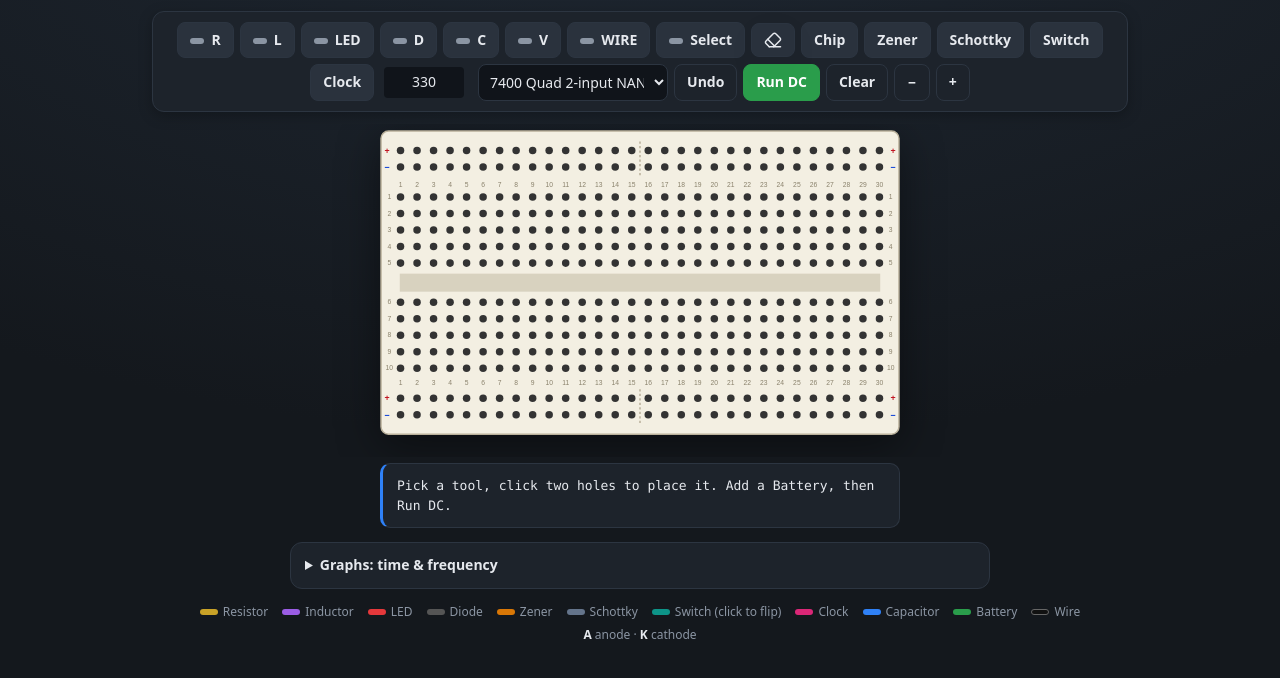
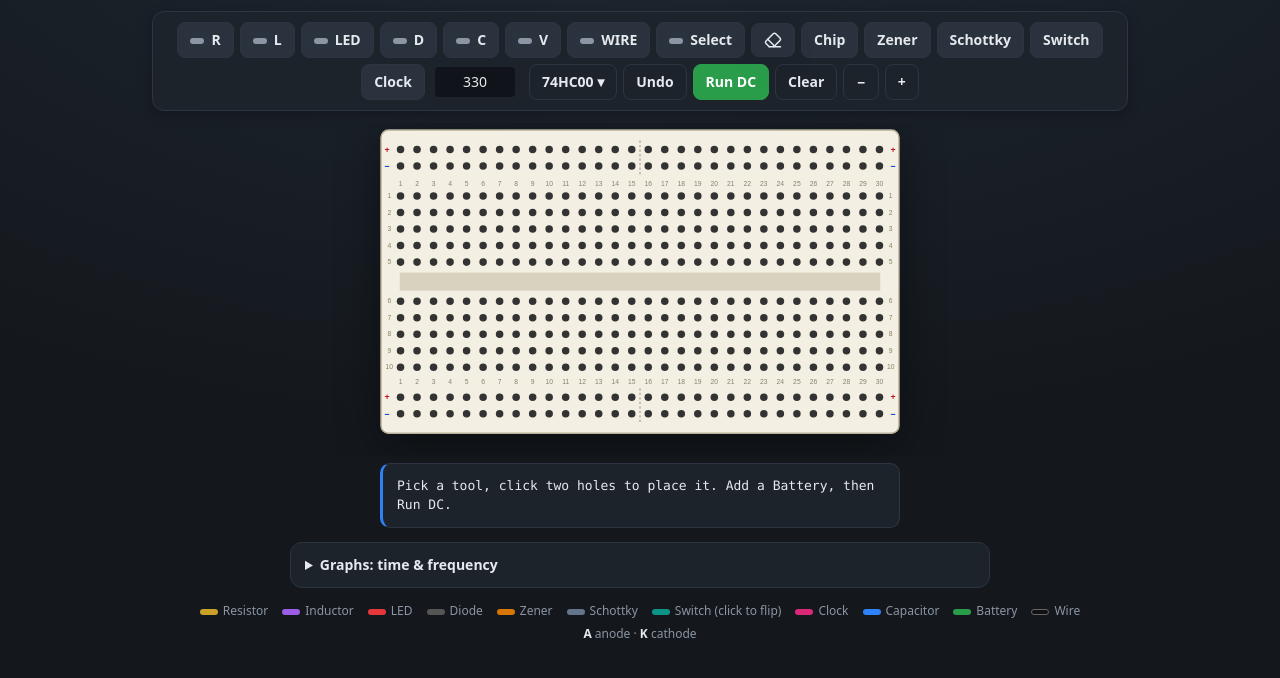
Before and after one commit to robinwanyonyi7-netizen/PCB-Virtual-Board, a website built with Vite: page index.html in a window 1280 px wide. Shown: the part 78-756 px from the top of the page. Built offline with nearby package versions, Linux system fonts and the light colour scheme.

Commit message:
feat: implement chip picker gallery with detailed component descriptions and integrate into main application

```diff
--- /dev/null
+++ b/src/icinfo.ts
@@ -0,0 +1,61 @@
+// Plain-language blurbs shown in the chip picker. Key = the part's id in components.json.
+// A part with no entry here still appears in the picker, using its subtype as the description.
+export interface ICInfo { what: string; use: string }
+
+export const IC_INFO: Record<string, ICInfo> = {
+  // --- Logic gates ---
+  '7400': { what: 'Four independent 2-input NAND gates in one chip.', use: 'NAND is a universal gate, so any logic can be built from it. Latches, inverters, glue logic.' },
+  '7402': { what: 'Four independent 2-input NOR gates in one chip.', use: 'SR latches and "all inputs low" detection. Also a universal gate.' },
+  '7404': { what: 'Six inverters (NOT gates): the output is the opposite of the input.', use: 'Flipping or buffering a signal, and simple RC oscillators.' },
+  '7408': { what: 'Four 2-input AND gates. The output is high only when both inputs are high.', use: 'Enabling or gating a signal, e.g. letting a clock through only when a switch is on.' },
+  '7432': { what: 'Four 2-input OR gates. The output is high when either input is high.', use: 'Combining alarm or trigger signals into one line.' },
+  '7486': { what: 'Four 2-input XOR gates. The output is high when the inputs differ.', use: 'Adders, parity checkers, comparators and a switchable inverter.' },
+  '7410': { what: 'Three 3-input NAND gates in one chip.', use: 'Wider decoding and enable logic where two inputs are not enough.' },
+  '7420': { what: 'Two 4-input NAND gates in one chip.', use: 'Detecting a 4-bit pattern and wide address decoding.' },
+  '74HC283': { what: '4-bit binary full adder with fast carry. Adds two 4-bit numbers plus a carry in.', use: 'The core of a simple ALU or calculator. Chips can be chained for wider numbers.' },
+  '74HC138': { what: '3-to-8 line decoder. A 3-bit input pulls exactly one of 8 outputs low.', use: 'Address decoding and chip-select, or driving one of 8 devices at a time.' },
+  '74HC151': { what: '8-to-1 multiplexer. A 3-bit select picks which of 8 inputs reaches the output.', use: 'Data selection, serialising parallel data, or building any 3-input logic function.' },
+  '74HC157': { what: 'Quad 2-to-1 multiplexer: four switches that each choose between two sources.', use: 'Choosing between two 4-bit buses, e.g. selecting a data source.' },
+  '74HC4511': { what: 'BCD to 7-segment decoder and driver with a latch.', use: 'Showing a 4-bit count as a digit 0 to 9 on a common-cathode display. Pair it with a counter.' },
+
+  // --- Flip-flops, counters, registers ---
+  '74HC74': { what: 'Dual D flip-flop with set and clear. Each stores one bit on a rising clock edge.', use: 'Registers, divide-by-2 stages, edge synchronisers and switch debouncing.' },
+  '74HC112': { what: 'Dual JK flip-flop, falling-edge triggered, with asynchronous set and clear.', use: 'Toggle stages for frequency dividers and counters, and small state machines.' },
+  '74HC161': { what: '4-bit synchronous binary counter with asynchronous clear and parallel load.', use: 'Counting pulses 0 to 15, divide-by-N circuits and address generators.' },
+  '74HC163': { what: '4-bit synchronous binary counter with synchronous clear and parallel load.', use: 'Same jobs as the 74HC161, but the clear is clock-aligned so it is safer in state machines.' },
+  '74HC393': { what: 'Dual 4-bit binary ripple counter.', use: 'Dividing a fast clock down, e.g. a crystal frequency by up to 256.' },
+  '74HC4017': { what: 'Decade counter with 10 decoded outputs. One output is high at a time.', use: 'LED chasers, running lights and simple sequencers.' },
+  '74HC595': { what: '8-bit shift register with an output latch. Serial data in, 8 parallel outputs.', use: 'Driving 8 LEDs or a display from just 3 microcontroller pins. Chips can be chained.' },
+  '74HC373': { what: 'Octal transparent latch with 3-state outputs.', use: 'Holding an 8-bit value, e.g. latching a multiplexed address/data bus.' },
+
+  // --- Transistors ---
+  '2N2222': { what: 'General-purpose NPN transistor, 40 V and up to 600 mA.', use: 'Switching LEDs, relays and buzzers from a logic pin, and general amplifying.' },
+  '2N3904': { what: 'General-purpose NPN transistor, 40 V and up to 200 mA.', use: 'Low-power switching, small-signal amplifiers and logic-level drivers.' },
+  'BC547': { what: 'General-purpose NPN transistor, 45 V and up to 100 mA.', use: 'Audio preamps and small-signal switching. Very common in hobby circuits.' },
+  'BC557': { what: 'PNP transistor, the complement of the BC547. 45 V, up to 100 mA.', use: 'High-side switching and push-pull stages paired with a BC547.' },
+  '2N7000': { what: 'N-channel MOSFET, 60 V and up to 200 mA. Switched by voltage, not current.', use: 'Driving small loads from logic with almost no gate current, and level shifting.' },
+  'BS170': { what: 'N-channel MOSFET, 60 V and up to 500 mA.', use: 'Switching LEDs, relays and small motors from logic, and level shifting.' },
+
+  // --- Analog ---
+  'LM358': { what: 'Dual op-amp that runs from a single supply.', use: 'Amplifiers, buffers, filters and sensor signal conditioning in 5 V circuits.' },
+  'LM324': { what: 'Quad op-amp (four amplifiers) that runs from a single supply.', use: 'Multi-stage filters and amplifiers where one chip should do several jobs.' },
+  'LM741': { what: 'Classic general-purpose op-amp. Needs a higher supply, about 10 V or more here.', use: 'Learning op-amp circuits: inverting and non-inverting amps, integrators, audio.' },
+  'NE555': { what: 'The classic bipolar 555 timer.', use: 'Astable oscillators, one-shot pulses and delays, LED blinkers and PWM.' },
+  'LMC555': { what: 'CMOS version of the 555 timer, with lower power draw.', use: 'The same timing jobs as the NE555 in battery-powered circuits.' },
+  'LM393': { what: 'Dual comparator with open-collector outputs.', use: 'Threshold detection, zero-crossing, light and temperature sensing. Needs a pull-up on the output.' },
+
+  // --- Display, pots, power, other ---
+  'DISP7': { what: 'Single-digit 7-segment LED display, common cathode.', use: 'Showing digits 0 to 9. Put a resistor on each segment, or drive it from a 74HC4511.' },
+  'POT1K': { what: 'Linear potentiometer, 1 kΩ: a variable resistor with a sliding wiper.', use: 'Adjustable voltage divider, brightness or volume knob, and low-resistance tuning.' },
+  'POT10K': { what: 'Linear potentiometer, 10 kΩ: a variable resistor with a sliding wiper.', use: 'The usual choice for dividers, knobs and sensor inputs on logic or op-amp circuits.' },
+  'POT100K': { what: 'Linear potentiometer, 100 kΩ: a variable resistor with a sliding wiper.', use: 'High-impedance dividers, tone controls and timing adjustments (e.g. a 555 frequency knob).' },
+  'LM7805': { what: 'Fixed 5 V positive voltage regulator, up to about 1 A.', use: 'Turning a 7 to 12 V supply into a steady 5 V for logic and microcontrollers.' },
+  'LM7809': { what: 'Fixed 9 V positive voltage regulator, up to about 1 A.', use: 'Powering 9 V circuits from a higher DC supply such as a 12 V adapter.' },
+  'LM7812': { what: 'Fixed 12 V positive voltage regulator, up to about 1 A.', use: 'A steady 12 V rail for relays, fans and op-amp circuits from a higher DC input.' },
+  'LM317': { what: 'Adjustable positive regulator. Two resistors set the output from a 1.25 V reference.', use: 'Variable bench supplies and constant-current LED drivers.' },
+  'PC817': { what: 'Optocoupler: an LED on the input side lights a phototransistor on the output side.', use: 'Isolating a microcontroller from mains, high voltage or noisy circuits.' },
+  'PC814': { what: 'AC-input optocoupler with two back-to-back LEDs, so it works with either polarity.', use: 'Safely detecting AC mains presence or zero crossings.' },
+  'ULN2003A': { what: 'Seven-channel Darlington transistor array that sinks current (low-side driver). Simulated as one channel here.', use: 'Driving relays, stepper motors and solenoids from logic pins. Has built-in flyback diodes.' },
+  'SRD-05VDC': { what: '5 V relay: a small coil flips a mechanical switch.', use: 'Switching mains or high-current loads with full isolation. Drive it from a transistor with a flyback diode.' },
+  'TRF230-12': { what: 'Transformer that steps 230 V AC down to 12 V AC.', use: 'The first stage of a mains power supply, followed by a rectifier, filter and regulator.' },
+};
--- /dev/null
+++ b/src/icpicker.ts
@@ -0,0 +1,119 @@
+// Chip picker: a gallery of image tiles (picture, name, what it is, where it is used) that replaces the plain <select>.
+// The pictures are drawn as SVG in the same style as the chips on the board (dark body, notch, silver pins).
+import { COMPONENTS, isSimulable, type ComponentDef } from './components';
+import { IC_INFO } from './icinfo';
+
+const W = 160, H = 84, PIN = '#b8b8b8';
+const esc = (s: string) => s.replace(/[&<>"]/g, c => ({ '&': '&amp;', '<': '&lt;', '>': '&gt;', '"': '&quot;' } as Record<string, string>)[c]);
+const short = (d: ComponentDef) => d.name.replace(/\s*\(.*$/, ''); // "2N2222 (PN2222A, TO-92)" -> "2N2222"
+const text = (x: number, y: number, s: string, size: number, fill: string) => `<text x="${x}" y="${y}" font-size="${size}" fill="${fill}" text-anchor="middle" font-family="Arial,sans-serif">${esc(s)}</text>`;
+const fit = (s: string, width: number, max: number) => Math.max(5, Math.min(max, width / (Math.max(1, s.length) * 0.6)));
+// vertical legs under a body, centred on the picture; optional pin names underneath
+const legs = (names: string[], top: number, bottom: number, pitch: number, labels = true) => names.map((nm, i) => {
+  const x = W / 2 + (i - (names.length - 1) / 2) * pitch;
+  return `<rect x="${x - 1.5}" y="${top}" width="3" height="${bottom - top}" fill="${PIN}"/>` + (labels ? text(x, bottom + 9, nm, 7, '#6b6455') : '');
+}).join('');
+
+function dip(n: number, label: string, o: { bh?: number; fill?: string; extra?: string } = {}) { // pin 1 end (notch) on the left, like on the board
+  const half = Math.max(2, Math.ceil(n / 2)), pitch = 10, bw = Math.max(56, half * pitch + 8), bh = o.bh ?? 34;
+  const x0 = (W - bw) / 2, y0 = (H - bh) / 2, cy = H / 2, off = (bw - half * pitch) / 2;
+  let s = '';
+  for (let i = 0; i < half; i++) {
+    const x = x0 + off + i * pitch + pitch / 2 - 2.5;
+    s += `<rect x="${x}" y="${y0 - 7}" width="5" height="8" fill="${PIN}"/><rect x="${x}" y="${y0 + bh - 1}" width="5" height="8" fill="${PIN}"/>`;
+  }
+  s += `<rect x="${x0}" y="${y0}" width="${bw}" height="${bh}" rx="3" fill="${o.fill ?? '#222'}" stroke="#000" stroke-width="1.5"/>`;
+  s += `<path d="M${x0} ${cy - 5} a5 5 0 0 1 0 10" fill="#555"/><circle cx="${x0 + 8}" cy="${y0 + bh - 6}" r="1.8" fill="#888"/>`;
+  if (label) s += text(W / 2, cy + fit(label, bw - 16, 11) * 0.35, label, fit(label, bw - 16, 11), '#eee');
+  return s + (o.extra ?? '');
+}
+
+function digit(cx: number, cy: number) { // an "8" with every segment lit, like the display on the board
+  const w = 7, h = 12, S = [[-w, -h, w, -h], [w + 2, -h + 2, w + 2, -1], [w + 2, 1, w + 2, h - 2], [-w, h, w, h], [-w - 2, 1, -w - 2, h - 2], [-w - 2, -h + 2, -w - 2, -1], [-w, 0, w, 0]];
+  return `<g transform="translate(${cx} ${cy}) scale(1.25)">${S.map(([a, b, c, d]) => `<line x1="${a}" y1="${b}" x2="${c}" y2="${d}" stroke="#ff4d4d" stroke-width="4" stroke-linecap="round"/>`).join('')}<circle cx="${w + 8}" cy="${h}" r="2.2" fill="#ff4d4d"/></g>`;
+}
+
+function to92(label: string, names: string[]) { // flat face toward you, three legs
+  return legs(names, 50, 70, 14) + `<path d="M58 50 A22 22 0 0 1 102 50 Z" fill="#1b1b1b" stroke="#000" stroke-width="1.5"/>` + text(80, 44, label, fit(label, 36, 9), '#ddd');
+}
+function to220(label: string, names: string[]) { // metal tab with a mounting hole above a black body
+  return legs(names, 58, 70, 20) + `<rect x="58" y="8" width="44" height="22" fill="${PIN}" stroke="#8a8a8a"/><circle cx="80" cy="17" r="4" fill="#f3efe2" stroke="#8a8a8a"/><rect x="58" y="30" width="44" height="28" rx="2" fill="#222" stroke="#000" stroke-width="1.5"/>` + text(80, 48, label, fit(label, 40, 10), '#eee');
+}
+function pot(names: string[]) { // blue trimmer with a slotted knob
+  return legs(names, 54, 70, 16) + `<rect x="56" y="10" width="48" height="44" rx="5" fill="#2563eb" stroke="#1e3a8a" stroke-width="1.5"/><circle cx="80" cy="32" r="14" fill="#d1d5db" stroke="#6b7280" stroke-width="1.5"/><line x1="70" y1="32" x2="90" y2="32" stroke="#374151" stroke-width="3" stroke-linecap="round" transform="rotate(-35 80 32)"/>`;
+}
+function relay(label: string) { // blue cube
+  return legs(['1', '2', '3', '4', '5'], 54, 70, 18, false) + `<rect x="40" y="8" width="80" height="46" rx="3" fill="#1e5bb8" stroke="#123a7a" stroke-width="1.5"/>` + text(80, 35, label, fit(label, 64, 10), '#fff');
+}
+function transformer(names: string[]) { // two coils either side of an iron core
+  const coil = (x: number, sweep: number) => `<path d="M${x} 20 a5 5 0 0 ${sweep} 0 10 a5 5 0 0 ${sweep} 0 10 a5 5 0 0 ${sweep} 0 10" fill="none" stroke="#e6e9ee" stroke-width="2"/>`;
+  return legs(names, 56, 70, 16) + `<rect x="44" y="8" width="72" height="48" rx="4" fill="#3a3f47" stroke="#1f2328" stroke-width="1.5"/>${coil(62, 1)}${coil(98, 0)}<line x1="78" y1="16" x2="78" y2="50" stroke="#aaa" stroke-width="2"/><line x1="82" y1="16" x2="82" y2="50" stroke="#aaa" stroke-width="2"/>`;
+}
+
+function thumb(d: ComponentDef): string {
+  const label = short(d), t = d.model.type, pk = d.package, names = d.pins.map(p => p.name);
+  const g = t === 'transformer' ? transformer(names)
+    : t === 'relay' ? relay(label)
+    : t === 'pot' ? pot(names)
+    : t === 'led7' ? dip(10, '', { bh: 52, fill: '#111', extra: digit(W / 2, H / 2) })
+    : pk === 'TO-220' ? to220(label, names)
+    : pk === 'TO-92' ? to92(label, names)
+    : dip(Number(pk.match(/DIP-(\d+)/)?.[1] ?? names.length), label);
+  return `<svg viewBox="0 0 ${W} ${H}" role="img" aria-label="${esc(label)}">${g}</svg>`;
+}
+
+const CAT_TITLE: Record<string, string> = { logic: 'Logic ICs', transistor: 'Transistors', analog: 'Analog ICs', display: 'Displays', passive: 'Passive parts', power: 'Power', optocoupler: 'Optocouplers', driver: 'Drivers', switch: 'Relays' };
+
+export interface PickerOpts {
+  bar: HTMLElement;               // the toolbar; the picker panel opens just below it
+  select: HTMLSelectElement;      // the existing chip <select>: stays as the source of truth for placeIC(), but hidden
+  chipTool: HTMLButtonElement;    // the "Chip" tool button
+  onPick?: (id: string) => void;  // called after a tile is chosen (used for the status message)
+}
+
+export function initICPicker({ bar, select, chipTool, onPick }: PickerOpts) {
+  const byCat = new Map<string, string[]>();
+  Object.keys(COMPONENTS).filter(isSimulable).forEach(id => { const c = COMPONENTS[id].category; if (!byCat.has(c)) byCat.set(c, []); byCat.get(c)!.push(id); });
+  const tile = (id: string) => {
+    const d = COMPONENTS[id], info = IC_INFO[id];
+    return `<button type="button" class="icp-tile" data-id="${esc(id)}" aria-pressed="false">`
+      + `<span class="icp-img">${thumb(d)}</span><span class="icp-name">${esc(short(d))}</span><span class="icp-pkg">${esc(d.package)}</span>`
+      + `<span class="icp-what">${esc(info?.what ?? d.subtype)}</span>`
+      + (info ? `<span class="icp-use"><b>Used for:</b> ${esc(info.use)}</span>` : '') + `</button>`;
+  };
+  const sections = [...byCat.entries()].map(([cat, ids]) => {
+    ids.sort((a, b) => short(COMPONENTS[a]).localeCompare(short(COMPONENTS[b]), undefined, { numeric: true }));
+    return `<details open><summary>${esc(CAT_TITLE[cat] ?? cat[0].toUpperCase() + cat.slice(1))} <small>${ids.length}</small></summary><div class="icp-grid">${ids.map(tile).join('')}</div></details>`;
+  }).join('');
+
+  const panel = document.createElement('section');
+  panel.id = 'icpicker'; panel.hidden = true;
+  panel.innerHTML = `<div class="icp-head"><div>Choose a chip <span>Pick one, then click a hole on the board</span></div><button type="button" class="icp-x" aria-label="Close" title="Close">✕</button></div><div class="icp-body">${sections}</div>`;
+  bar.after(panel);
+  const body = panel.querySelector<HTMLElement>('.icp-body')!;
+  const tiles = [...panel.querySelectorAll<HTMLButtonElement>('.icp-tile')];
+
+  const icBtn = document.createElement('button'); // shows the current chip and opens the gallery
+  icBtn.type = 'button'; icBtn.title = 'Choose a chip'; icBtn.setAttribute('aria-haspopup', 'true'); icBtn.setAttribute('aria-expanded', 'false');
+  select.after(icBtn); select.style.display = 'none';
+  let current = select.value;
+  const refresh = () => { const d = COMPONENTS[current]; icBtn.textContent = (d ? short(d) : 'Chips') + ' ▾'; tiles.forEach(t => t.setAttribute('aria-pressed', String(t.dataset.id === current))); };
+  const open = () => {
+    panel.hidden = false; icBtn.setAttribute('aria-expanded', 'true'); refresh();
+    const t = tiles.find(x => x.dataset.id === current); if (t) body.scrollTop = Math.max(0, t.offsetTop - 60);
+  };
+  const close = () => { panel.hidden = true; icBtn.setAttribute('aria-expanded', 'false'); };
+  const pick = (id: string) => {
+    current = id; select.value = id; select.dispatchEvent(new Event('change'));
+    chipTool.click(); // switch to the Chip tool (this also re-opens the panel, so close it after)
+    refresh(); close(); onPick?.(id);
+  };
+
+  icBtn.addEventListener('click', () => (panel.hidden ? open() : close()));
+  chipTool.addEventListener('click', open);
+  panel.querySelector('.icp-x')!.addEventListener('click', close);
+  body.addEventListener('click', e => { const t = (e.target as Element).closest<HTMLElement>('.icp-tile'); if (t?.dataset.id) pick(t.dataset.id); });
+  bar.addEventListener('click', e => { const b = (e.target as Element).closest('button'); if (b && b !== chipTool && b !== icBtn) close(); }); // choosing any other tool tidies the gallery away
+  document.addEventListener('keydown', e => { if (e.key === 'Escape' && !panel.hidden) { close(); e.preventDefault(); e.stopImmediatePropagation(); } }); // registered before main's Esc handler, so Esc closes the gallery instead of undoing
+  refresh();
+}
--- a/src/main.ts
+++ b/src/main.ts
@@ -2,6 +2,7 @@ import { COLS, RAIL_HOLES, buildNetlist, type Part } from './breadboard';
 import { solve, segCurrents } from './solver';
 import { initGraph } from './graph';
 import { COMPONENTS, placeHoles, isSimulable } from './components';
+import { initICPicker } from './icpicker';
 const P = 22, X0 = 30, MY0 = 92, NS = 'http://www.w3.org/2000/svg';
 const tools = ['R', 'L', 'LED', 'D', 'C', 'V', 'WIRE', 'SELECT', 'ERASE', 'IC', 'ZD', 'SD', 'SW', 'CLK'] as const;
 type Tool = (typeof tools)[number];
@@ -55,7 +56,7 @@ svg.append(layer); // re-append so parts/wires draw above the holes (SVG z-order
 layer.setAttribute('pointer-events', 'none'); // clicks still reach the holes underneath
 const bar = document.getElementById('bar')!, out = document.getElementById('out')!;
 const btn = (label: string, fn: () => void) => { const b = document.createElement('button'); b.textContent = label; b.onclick = fn; bar.append(b); return b; };
-const hint: Record<string, string> = { R: 'Resistor: click two holes (either order).', L: 'Inductor (henries, e.g. 10m): acts like a wire in DC; matters in the time and frequency graphs.', C: 'Capacitor: click two holes (open circuit in DC).', V: 'Battery: FIRST click = + (positive), SECOND click = − (ground).', LED: 'LED: FIRST click = A (anode, +), SECOND click = K (cathode, −).', D: 'Diode: FIRST click = A (anode), SECOND click = K (cathode, the striped end).', WIRE: 'Wire: click two holes to join them.', SELECT: 'Select: click a part to edit its value or move an end. To remove a part, use Erase.', ERASE: 'Eraser: click, or drag across, a part to remove the whole part.', IC: 'Chip: pick a part in the list, then click a hole. DIP chips straddle the centre gap with pin 1 at the clicked column (bottom-left); transistors (TO-92) sit in 3 holes of the clicked row, left to right.' };
+const hint: Record<string, string> = { R: 'Resistor: click two holes (either order).', L: 'Inductor (henries, e.g. 10m): acts like a wire in DC; matters in the time and frequency graphs.', C: 'Capacitor: click two holes (open circuit in DC).', V: 'Battery: FIRST click = + (positive), SECOND click = − (ground).', LED: 'LED: FIRST click = A (anode, +), SECOND click = K (cathode, −).', D: 'Diode: FIRST click = A (anode), SECOND click = K (cathode, the striped end).', WIRE: 'Wire: click two holes to join them.', SELECT: 'Select: click a part to edit its value or move an end. To remove a part, use Erase.', ERASE: 'Eraser: click, or drag across, a part to remove the whole part.', IC: 'Chip: pick a part in the gallery, then click a hole. DIP chips straddle the centre gap with pin 1 at the clicked column (bottom-left); transistors (TO-92) sit in 3 holes of the clicked row, left to right.' };
 Object.assign(hint, {
   ZD: 'Zener diode: FIRST click = A (anode), SECOND = K (cathode). The value box is its breakdown voltage (e.g. 5.1). Reverse-biased past that voltage it clamps; use a series resistor.',
   SD: 'Schottky diode: FIRST click = A (anode), SECOND = K (cathode). Drops about 0.3 V instead of 0.7 V.',
@@ -77,6 +78,9 @@ Object.entries(COMPONENTS).filter(([id]) => isSimulable(id)).forEach(([id, d]) =
 });
 Object.values(groups).forEach(grp => icSel.append(grp));
 bar.append(icSel);
+initICPicker({ bar, select: icSel, chipTool: bar.querySelectorAll('button')[tools.indexOf('IC')] as HTMLButtonElement, onPick: id => { // image gallery replaces the visible dropdown (icSel stays, hidden, as the value placeIC reads)
+  const d = COMPONENTS[id]; out.textContent = `${d.name} selected. ` + (d.package.startsWith('DIP') ? 'Click a main-board hole: pin 1 goes there and the chip straddles the centre gap.' : 'Click a main-board hole: its pins go in the next holes to the right, in the same row.');
+} });
 const potIn = document.createElement('input'); // wiper slider, shown while a potentiometer is selected
 potIn.type = 'range'; potIn.min = '0'; potIn.max = '100'; potIn.step = '1'; potIn.title = 'Potentiometer wiper position (% from end A)'; potIn.style.cssText = 'display:none;width:130px;padding:0;margin:0 8px';
 bar.append(potIn);
--- a/src/solver.ts
+++ b/src/solver.ts
@@ -1,7 +1,9 @@
 import { type SeqUnit, outCount, outNodes, outputs, stepUnits, unitValues } from './seq';
 // Modified Nodal Analysis solver: DC operating point (Newton for diodes) + backward-Euler transient.
 export type El =
-  | { t: 'R' | 'V' | 'I' | 'C' | 'L'; a: number; b: number; v: number; w?: Wave } // ohm | volt (a=+) | amp a->b | farad | henry; w = waveform for a V source
+  | { t: 'R'; a: number; b: number; v: number } // ohm
+  | { t: 'V'; a: number; b: number; v: number; w?: Wave } // volt (a=+); w = waveform
+  | { t: 'I' | 'C' | 'L'; a: number; b: number; v: number; w?: Wave } // amp a->b | farad | henry
   | { t: 'D'; a: number; b: number; is?: number; n?: number; bv?: number }      // anode a, cathode b; bv = Zener breakdown voltage (at 5 mA)
   | { t: 'DA'; a: number; b: number; anodes: number[]; is?: number; n?: number } // LED array (7-segment): a = first anode, b = common cathode; current = sum of all segments
   | { t: 'P'; a: number; b: number; wiper: number; v: number; pos?: number }     // potentiometer, v ohms end to end, wiper at pos (0 = end a, 1 = end b)
```
Also changed, not shown: index.html (+24 -0 lines), test/project.test.ts (+4 -13 lines).
